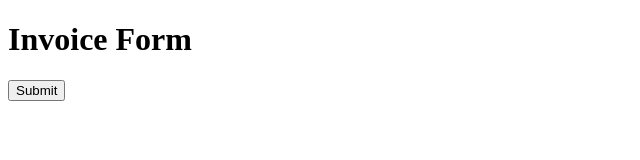
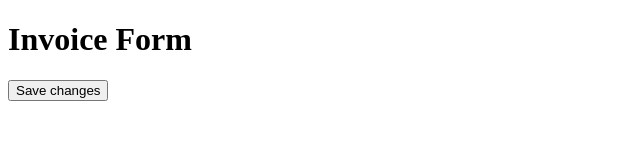
Before and after one commit to gogularamanaa-genworx/healer-poc-demo, a website: page index.html in a window 1280 px wide. Shown: the whole page, without its empty margins (0-640 px from the left). Drawn offline with Linux system fonts and the light colour scheme.

Commit message:
rename Submit button to Save changes

```diff
--- a/index.html
+++ b/index.html
@@ -6,7 +6,7 @@
 </head>
 <body>
   <h1>Invoice Form</h1>
-  <button id="submit-btn">Submit</button>
+  <button id="submit-btn">Save changes</button>
   <p id="status"></p>
 
   <script>
```
